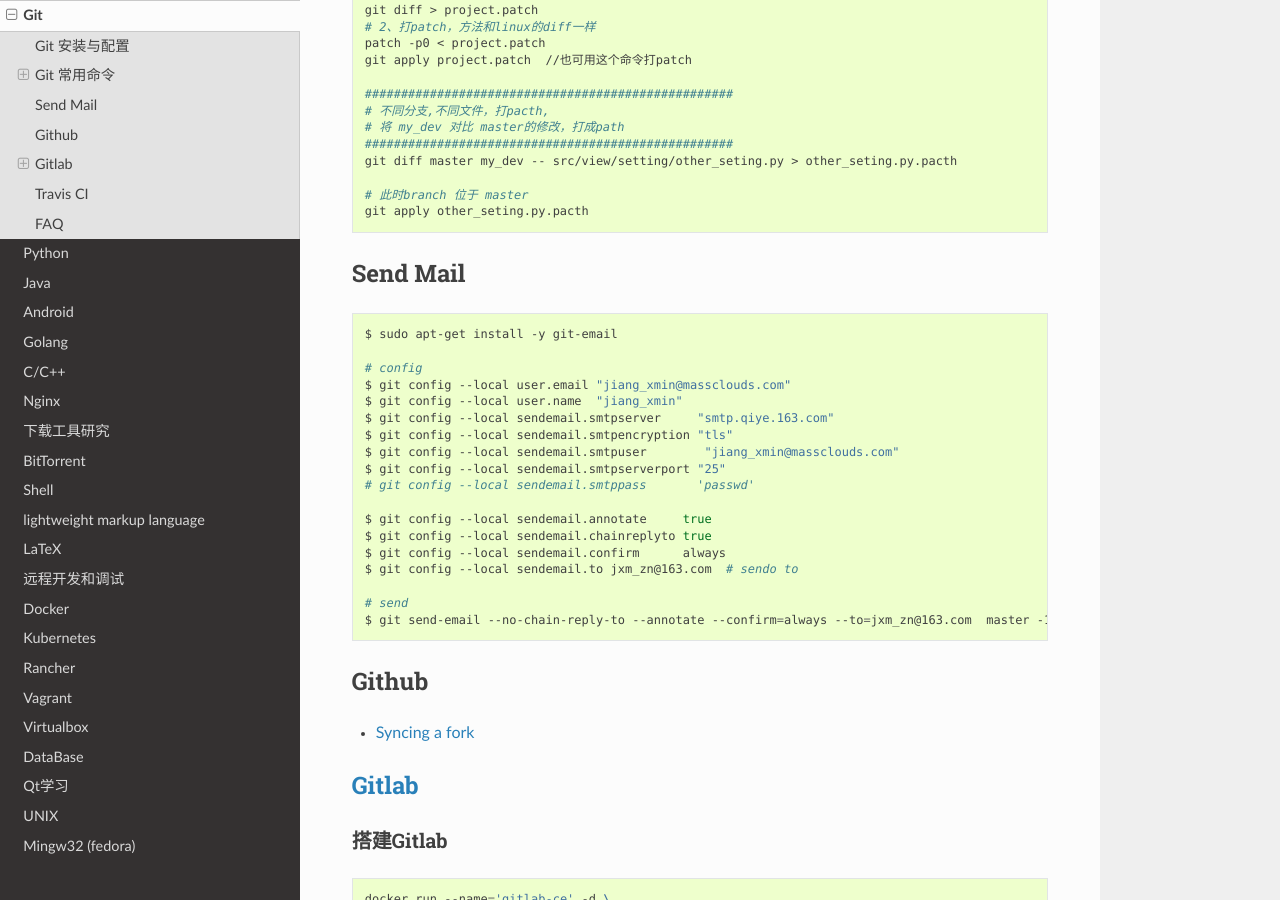
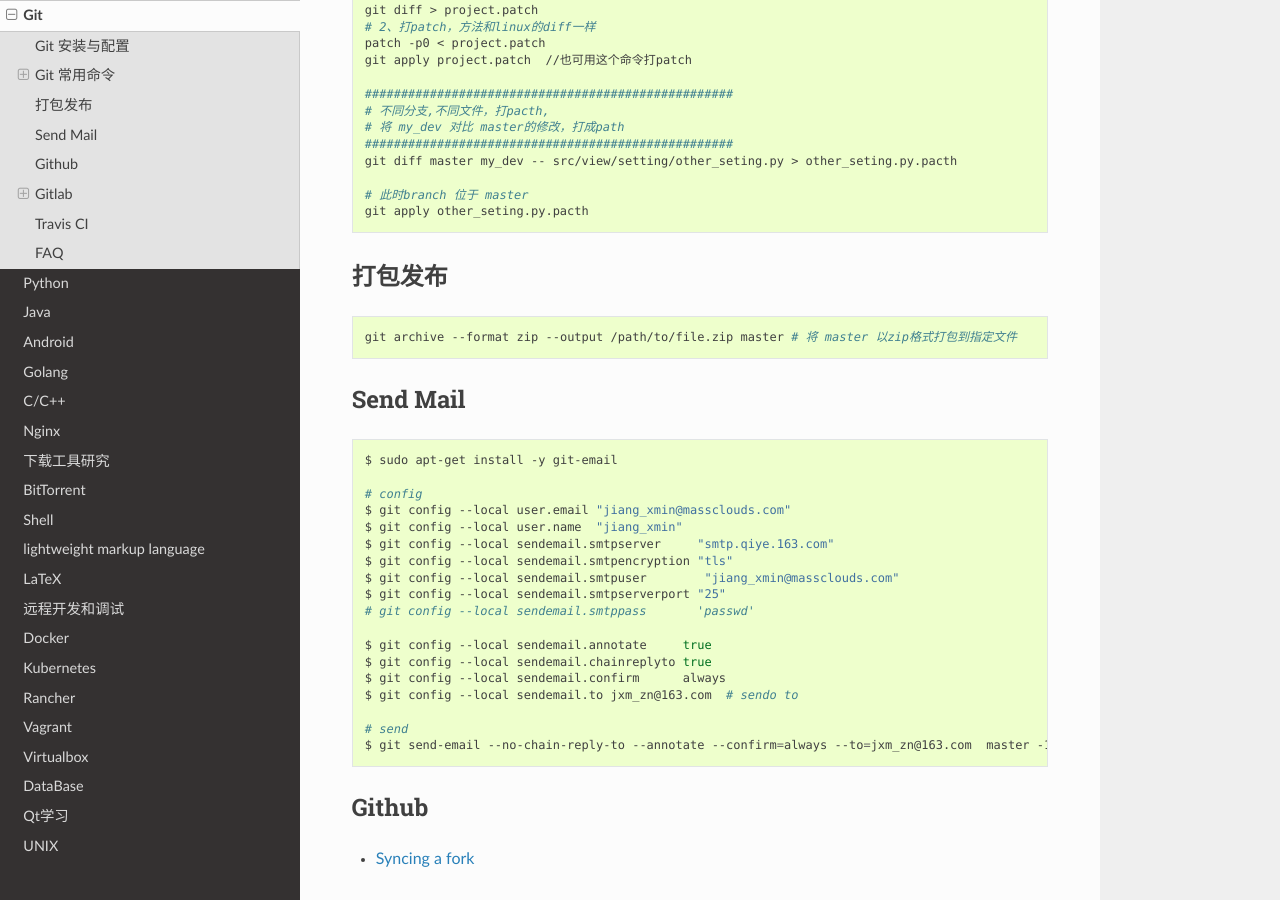
Before and after one commit to my-rds-store/my_space, a Sphinx documentation site: the page built from source/git/index.rst, in a window 1280 px wide and 900 px high, scrolled down 3620 px. Built offline with Sphinx 7.4.7 and the Read the Docs theme 2.0.0, drawn with Linux system fonts in a browser that asks for light colours.

Commit message:
update ..

```diff
--- a/source/git/index.rst
+++ b/source/git/index.rst
@@ -204,11 +204,17 @@
     # 此时branch 位于 master
     git apply other_seting.py.pacth
 
+************
+打包发布
+************
+
+.. code-block:: sh
+
+        git archive --format zip --output /path/to/file.zip master # 将 master 以zip格式打包到指定文件
 
 ************
 Send Mail
 ************
-
 
 .. code-block:: sh
 
```
